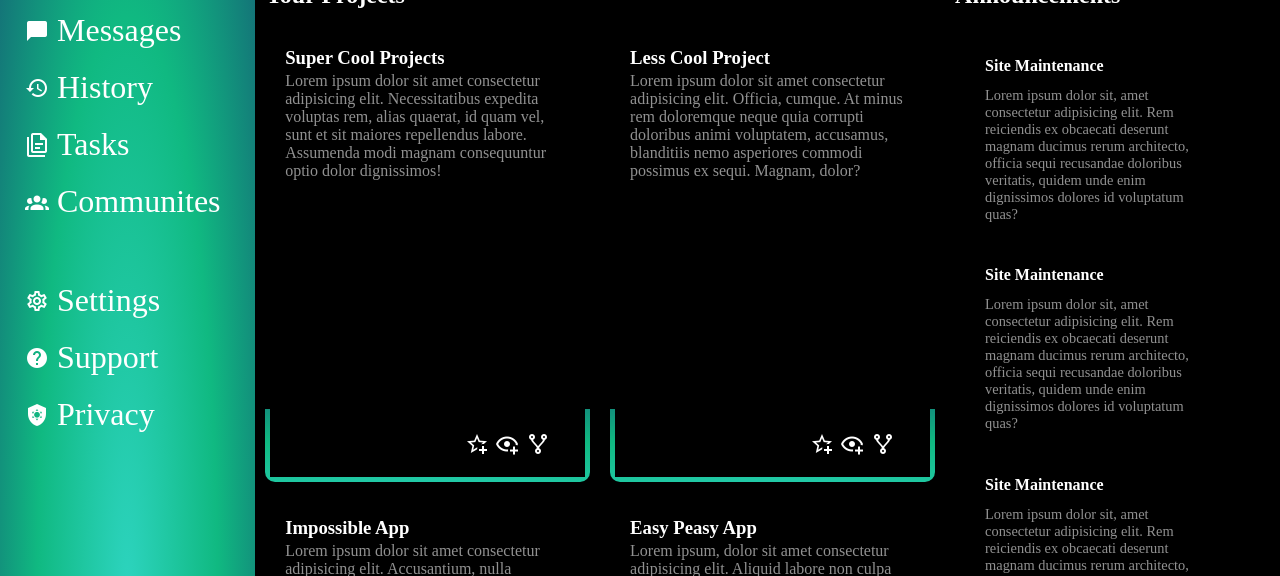
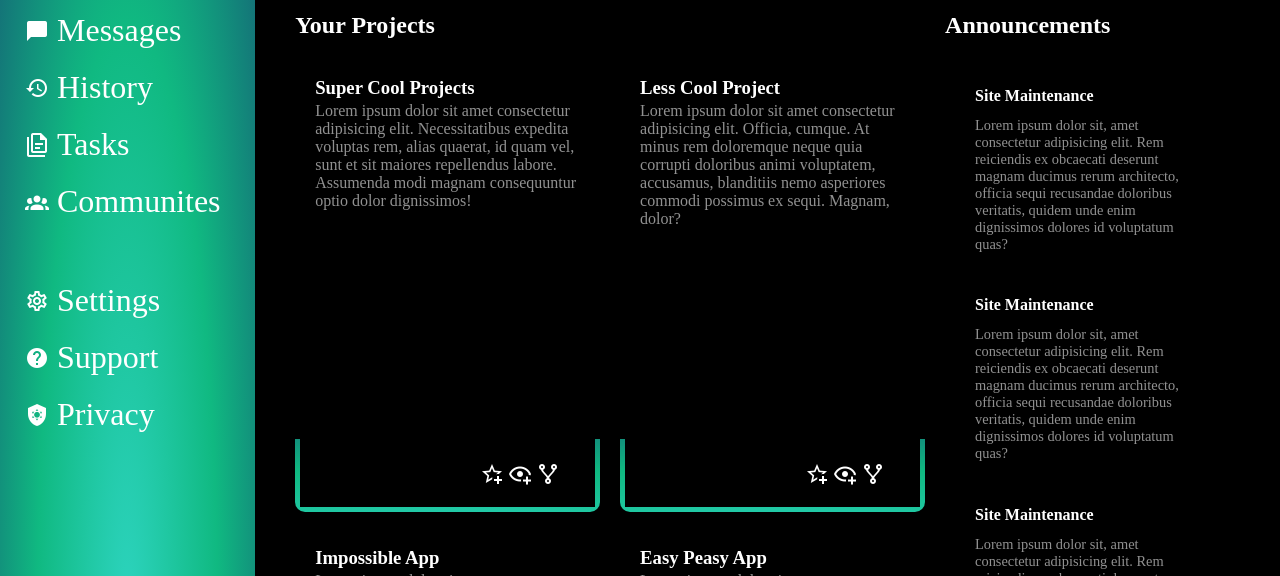
Before and after one commit to kingdallas24/Admin-Dashboard, a plain HTML site: page index.html in a window 1280 px wide. Shown: the part 224-800 px from the top of the page. Drawn offline with Linux system fonts and the light colour scheme.

Commit message:
add margin to main content

```diff
--- a/style.css
+++ b/style.css
@@ -3,12 +3,12 @@ html {
   overflow: auto;
   height: 100vh;
   margin: 0;
-  padding: 0;
 }
 
 body {
   display: grid;
   grid-template-columns: 1fr 5fr;
+
   /* grid-template-rows: repeat(auto-fit, minMax(200px, 1fr)); */
   grid-template-areas:
     "sidebar header"
@@ -42,7 +42,7 @@ body {
 }
 
 .main-content {
-  height: 100%;
+  padding: 30px;
   grid-area: main;
   background-color: black;
   /* box-shadow: 0px 0 8px rgba(0, 0, 0, 0.8); */
```
